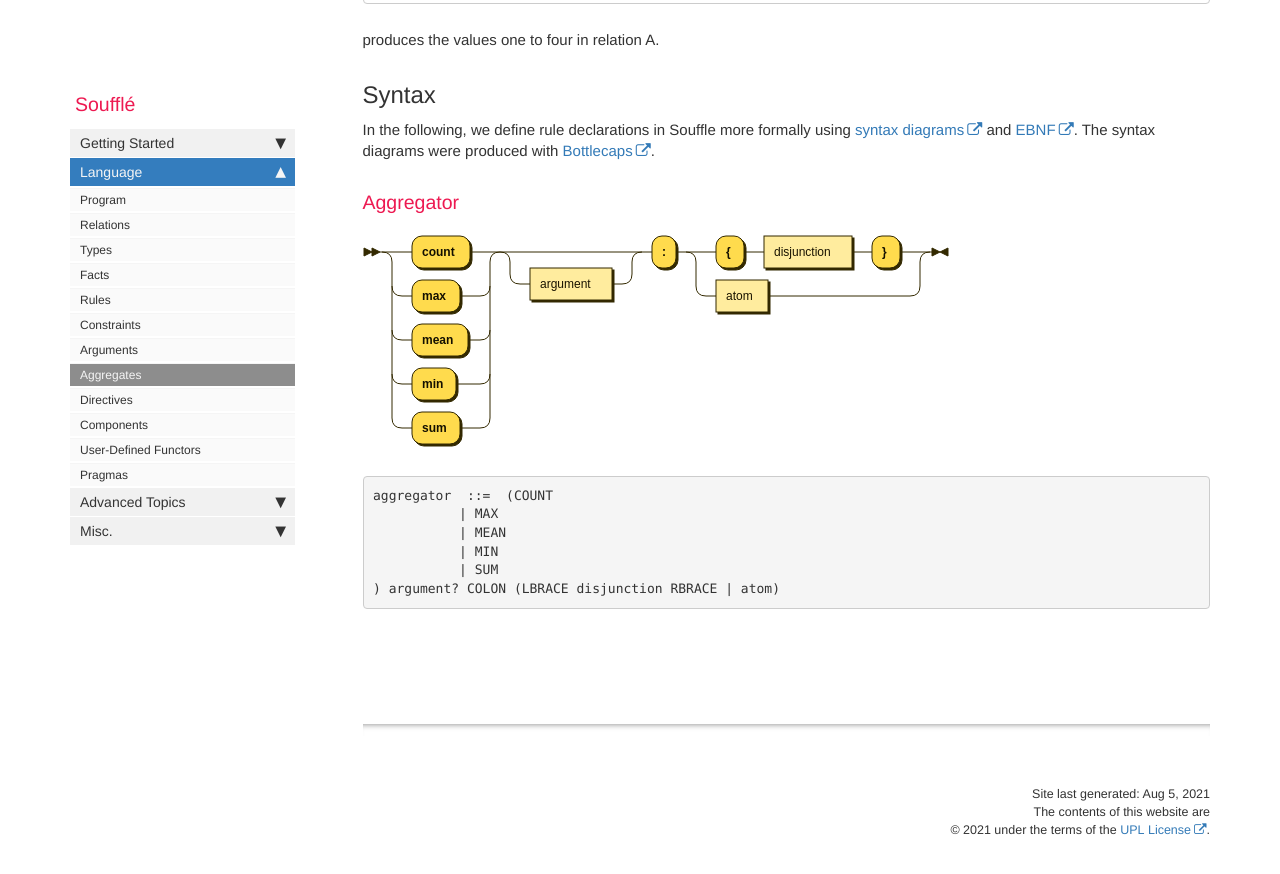
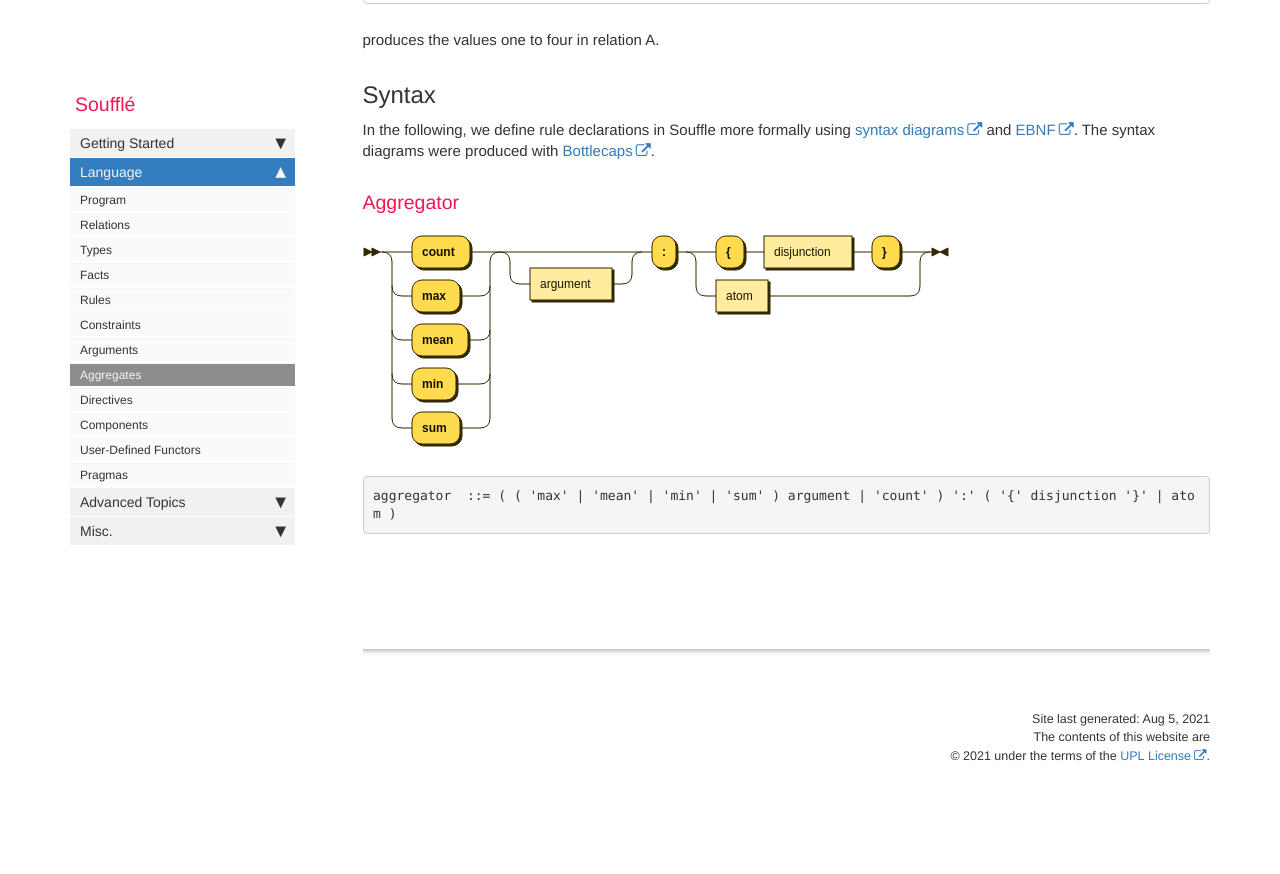
Before and after one commit to souffle-lang/souffle-lang.github.io, a Jekyll site: the page built from pages/docs/aggregates.md, in a window 1280 px wide and 900 px high, scrolled down 2904 px. Shown: the top 874 px of the window. Built offline with Jekyll 4.4.1, drawn with Linux system fonts in a browser that asks for light colours; comment, search, counter and statistics services are not loaded; after the commit the page ends 3730 px from its top, so only the background shows below that.

Commit message:
Update aggregates.md

````diff
--- a/pages/docs/aggregates.md
+++ b/pages/docs/aggregates.md
@@ -140,12 +140,7 @@ In the following, we define rule declarations in Souffle more formally using [sy
 ![Aggregator](https://souffle-lang.github.io/img/aggregator.svg)
 
 ```ebnf
-aggregator  ::=  (COUNT
-           | MAX
-           | MEAN
-           | MIN
-           | SUM
-) argument? COLON (LBRACE disjunction RBRACE | atom)
+aggregator  ::= ( ( 'max' | 'mean' | 'min' | 'sum' ) argument | 'count' ) ':' ( '{' disjunction '}' | atom )
 ```
 
 {% include links.html %}
````
